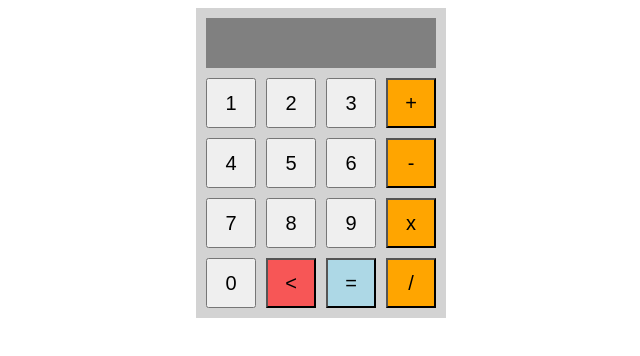
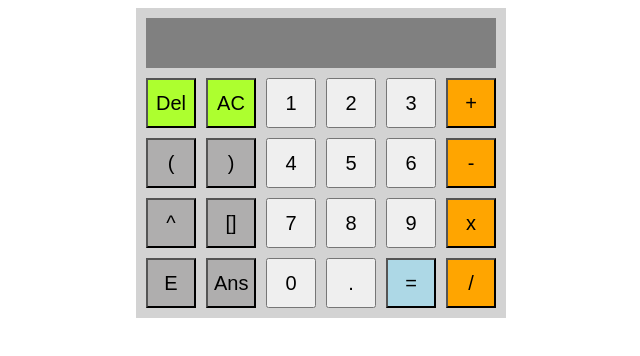
Before and after one commit to JoshuaShaw-13/odin-calculator, a plain HTML site: page index.html in a window 1280 px wide. Shown: the whole page, without its empty margins (319-959 px from the left). Drawn offline with Linux system fonts and the light colour scheme.

Commit message:
add html for more buttons, finish delete btn func
add html and some css for additional buttons,
finish functionality of delete btn

```diff
--- a/index.html
+++ b/index.html
@@ -12,20 +12,28 @@
         <div id="calculator">
             <div id="display"></div>
             <div id="buttons">
+                <button id="delete" class="remove">Del</button>
+                <button id="clear" class="remove">AC</button>
                 <button id="one">1</button>
                 <button id="two">2</button>
                 <button id="three">3</button>
                 <button id="add" class="operator">+</button>
+                <button id="left_brack" class="side">(</button>
+                <button id="right_brack" class="side">)</button>
                 <button id="four">4</button>
                 <button id="five">5</button>
                 <button id="six">6</button>
                 <button id="subtract" class="operator">-</button>
+                <button id="power" class="side">^</button>
+                <button id="blank" class="side">[]</button>
                 <button id="seven">7</button>
                 <button id="eight">8</button>
                 <button id="nine">9</button>
                 <button id="multiply" class="operator">x</button>
+                <button id="zeros" class="side">E</button>
+                <button id="ans" class="side">Ans</button>
                 <button id="zero">0</button>
-                <button id="delete"><</button>
+                <button id="decimal">.</button>
                 <button id="equal">=</button>
                 <button id="divide" class="operator">/</button>
             </div>
--- a/javascript.js
+++ b/javascript.js
@@ -15,6 +15,7 @@ const multiply_btn = document.querySelector("#multiply");
 const divide_btn = document.querySelector("#divide");
 
 const delete_btn = document.querySelector("#delete");
+const clear_btn = document.querySelector("#clear");
 const equal_btn = document.querySelector("#equal");
 
 
@@ -138,6 +139,11 @@ divide_btn.addEventListener("click", () => {
 
 
 delete_btn.addEventListener("click", () => {
+    display_text = display_text.slice(0, display_text.length - 1);
+    update_display(display_text);
+});
+
+clear_btn.addEventListener("click", () => {
     display_text = "";
     update_display(display_text);
 });
--- a/style.css
+++ b/style.css
@@ -8,7 +8,7 @@ body {
     flex-direction: column;
     align-items: center;
     background-color: lightgray;
-    max-width: 250px;
+    max-width: 370px;
     gap: 10px;
     padding-top: 10px;
     padding-bottom: 10px;
@@ -17,8 +17,8 @@ body {
 #display {
     display: flex;
     flex-wrap: wrap;
-    max-width: 230px;
-    min-width: 230px;
+    max-width: 350px;
+    min-width: 350px;
     min-height: 50px;
     background-color: gray;
     justify-content: end;
@@ -31,7 +31,7 @@ body {
     display: flex;
     flex-wrap: wrap;
     justify-content: center;
-    max-width: 250px;
+    max-width: 370px;
     gap: 10px;
 }
 
@@ -39,14 +39,19 @@ button {
     width: 50px;
     height: 50px;
     font-size: 20px;
+    text-align: center;
 }
 
 #equal {
     background-color: lightblue;
 }
 
-#delete {
-    background-color: rgb(247, 86, 86);
+.remove {
+    background-color: greenyellow;
+}
+
+.side {
+    background-color: rgb(175, 174, 174);
 }
 
 .operator {
```
